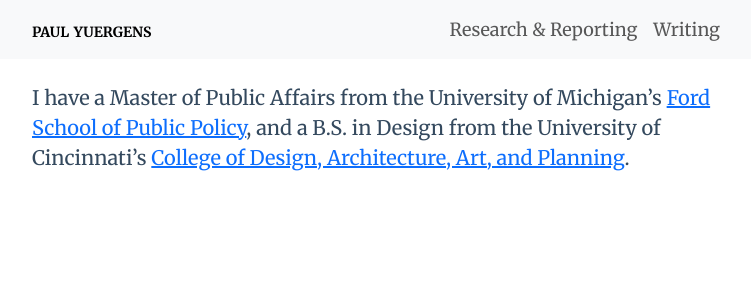
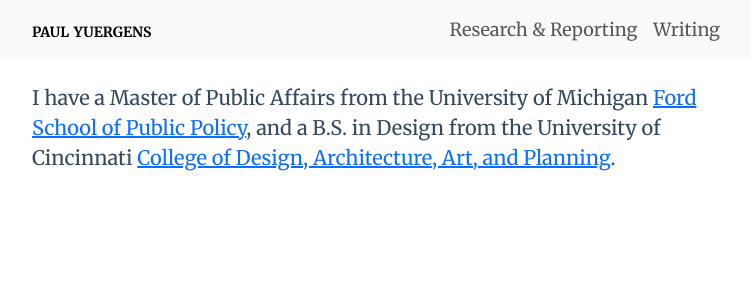
Before and after one commit to pyrgns/pyrgns.github.io, a Jekyll site: the page built from index.md, in a window 1280 px wide. Shown: the top 300 px of the page, without its empty margins (260-1011 px from the left). Built offline with Jekyll 4.4.1, drawn with Linux system fonts in a browser that asks for light colours.

```diff
--- a/index.md
+++ b/index.md
@@ -4,4 +4,4 @@ title: Paul Yuergens
 ---
 
 
-I have a Master of Public Affairs from the University of Michigan’s [Ford School of Public Policy](https://fordschool.umich.edu/), and a B.S. in Design from the University of Cincinnati’s [College of Design, Architecture, Art, and Planning](https://daap.uc.edu/).
+I have a Master of Public Affairs from the University of Michigan [Ford School of Public Policy](https://fordschool.umich.edu/), and a B.S. in Design from the University of Cincinnati [College of Design, Architecture, Art, and Planning](https://daap.uc.edu/).
```
